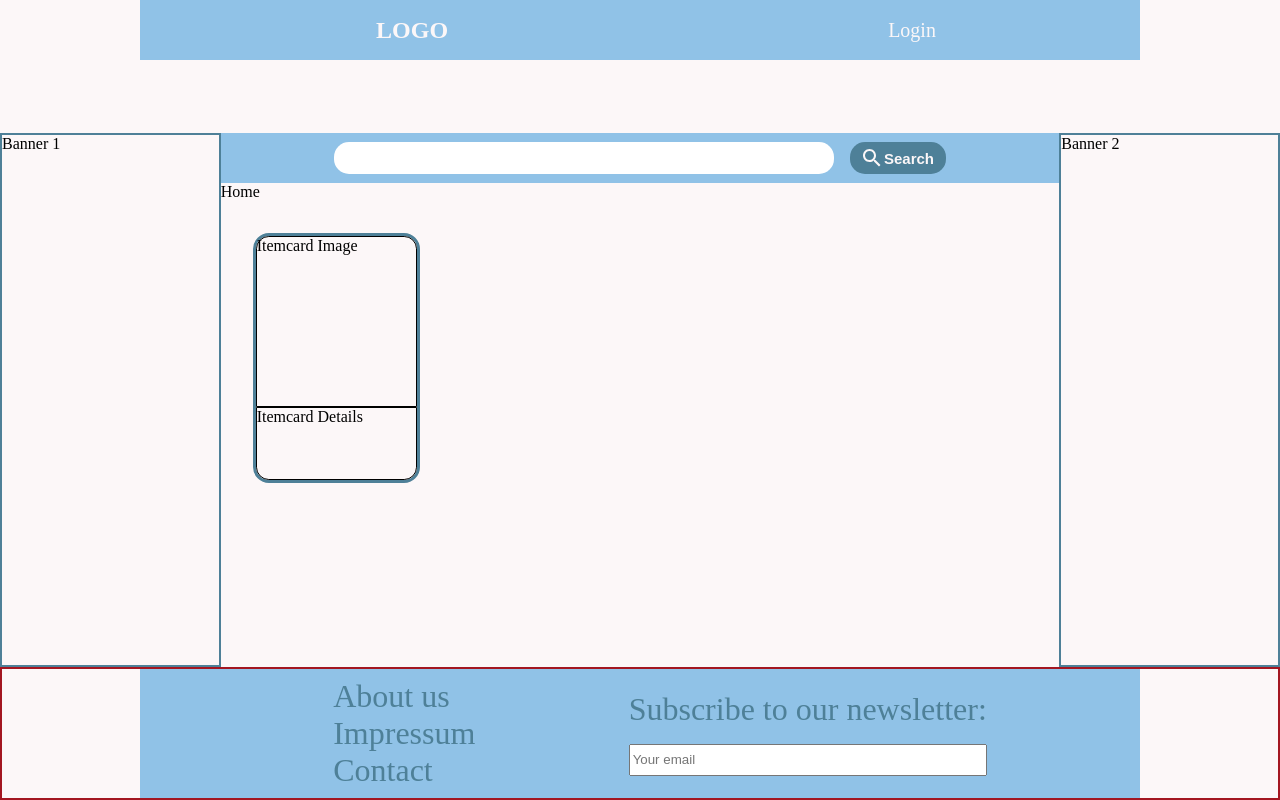
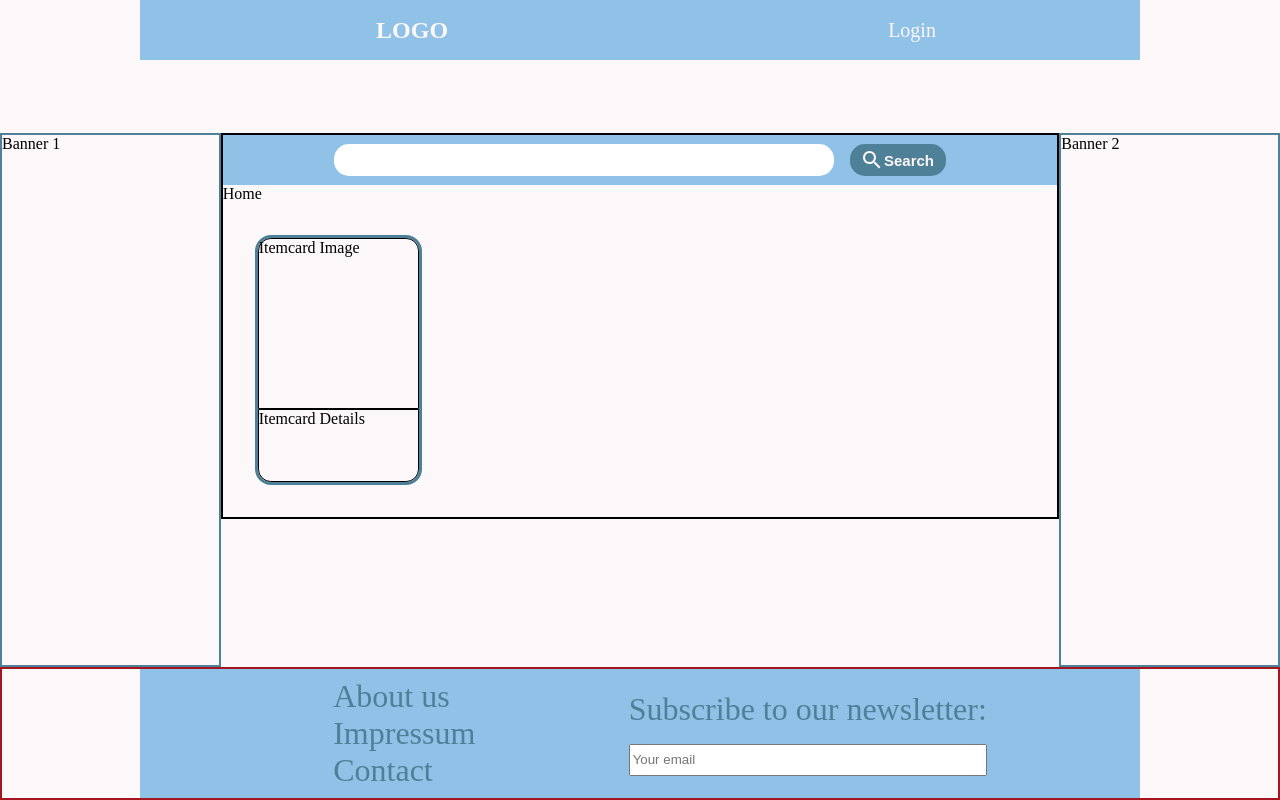
Before and after one commit to uaeboss/sirsellalot_frontend, a React (Vite) app: page / in a window 1280 px wide. Built offline with nearby package versions, Linux system fonts and the light colour scheme; a web font is replaced by a local one.

Commit message:
set home center

```diff
--- a/src/components/Home.jsx
+++ b/src/components/Home.jsx
@@ -4,10 +4,12 @@ import "../styles/Home.css";
 
 const Home = () => {
   return (
-    <div className="home">
-      <Search />
-      <p>Home</p>
-      <Itemcard />
+    <div className="center">
+      <div className="home">
+        <Search />
+        <p>Home</p>
+        <Itemcard />
+      </div>
     </div>
   );
 };
--- a/src/styles/Home.css
+++ b/src/styles/Home.css
@@ -2,4 +2,12 @@
   display: flex;
   justify-content: center;
   flex-direction: column;
+  width: 100%;
+  max-width: 1000px;
+}
+
+.center {
+  display: flex;
+  justify-content: center;
+  border: 2px solid black;
 }/*# sourceMappingURL=Home.css.map */
--- a/src/styles/Home.sass
+++ b/src/styles/Home.sass
@@ -5,3 +5,9 @@
     display: flex
     justify-content: center
     flex-direction: column
+    width: 100%
+    max-width: 1000px
+
+.center
+    @include flex-center
+    border: 2px solid black
```
Also changed, not shown: 1 other file (tests, documents, lock files or other folders).
